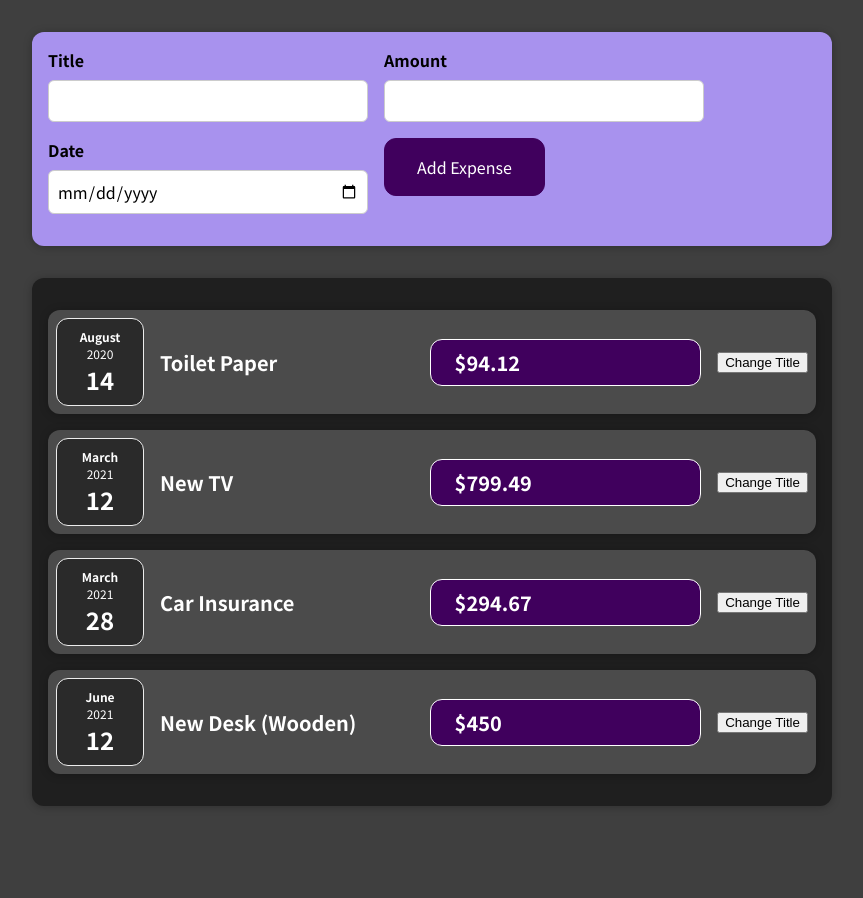
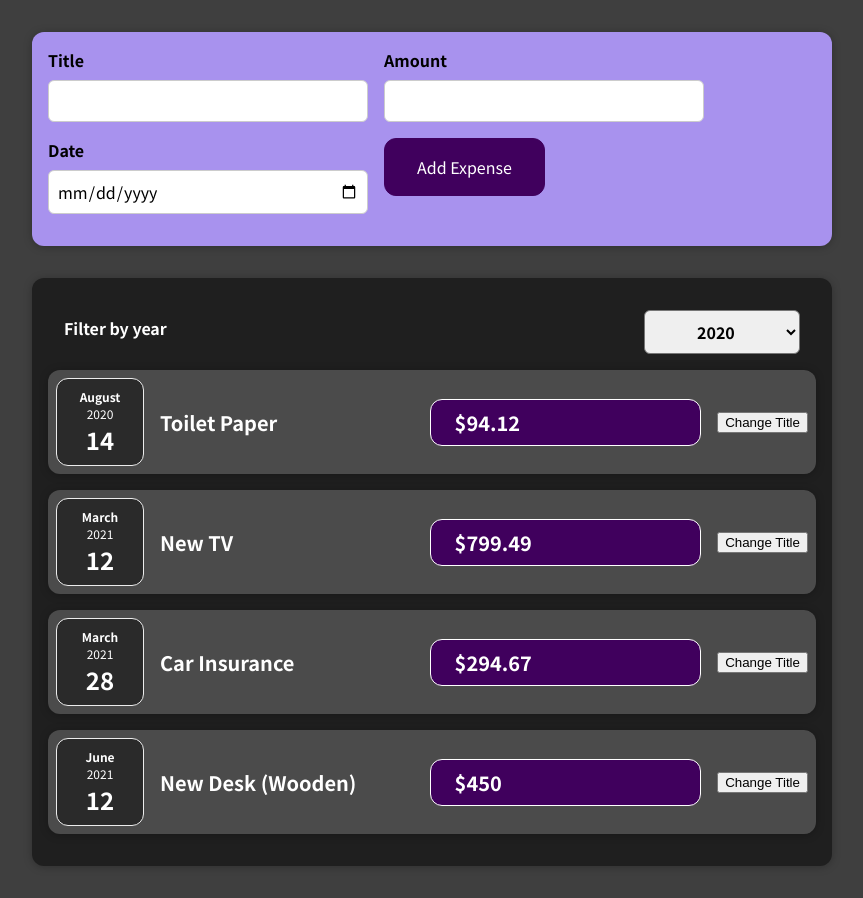
Before and after one commit to mrkarthik3/Expenses-Tracker, a React (Create React App) app: page / in a window 1280 px wide. Shown: the whole page, without its empty margins (208-1071 px from the left). Before the commit the page ends 838 px from the top, so only its background shows below. Built offline with nearby package versions, Linux system fonts and the light colour scheme.

Commit message:
Controlled Components With Two way databinding implemented

```diff
--- a/src/App.js
+++ b/src/App.js
@@ -23,9 +23,14 @@
       date: new Date(2021, 5, 12),
     },
   ];
+
+  const addExpenseHandler = expense => {
+    console.log("Inside App.js");
+    console.log(expense);
+  }
   return (
     <div>
-      <NewExpense />
+      <NewExpense onAddExpense={addExpenseHandler} />
       <Expenses items={expenses} />
     </div>
   );
--- a/src/components/Expenses/Expenses.js
+++ b/src/components/Expenses/Expenses.js
@@ -1,11 +1,24 @@
-import ExpenseItem from './ExpenseItem'
-import './Expenses.css'
-import Card from '../UI/Card'
-import ExpenseForm from '../NewExpense/ExpenseForm'
+import React, { useState } from 'react';
+import ExpenseItem from './ExpenseItem';
+import './Expenses.css';
+import Card from '../UI/Card';
+import ExpensesFilter from './ExpensesFilter';
 
 function Expenses(props) {
+    const [filteredYear, setFilteredYear] = useState('2020')
+    const filterChangeHandler = selectedYear => {
+        console.log("In Expenses.js");
+        console.log(selectedYear);
+        // Lifted state value "selectedYear" from below component ExpensesFilter
+        // is being used to update state in this component.
+        setFilteredYear(selectedYear);
+    }
     return (
         <Card className="expenses">
+            {/*Generally two-way binding is done on normal html elements (Eg. input boxes)
+            But here since I'm doing that on a React Element/Component,
+            ExpensesFilter is a Custom Controlled Component*/}
+            <ExpensesFilter selected={filteredYear} onChangeFilter={filterChangeHandler} />
             <ExpenseItem info={props.items[0]}></ExpenseItem>
             <ExpenseItem info={props.items[1]}></ExpenseItem>
             <ExpenseItem info={props.items[2]}></ExpenseItem>
--- /dev/null
+++ b/src/components/Expenses/ExpensesFilter.css
@@ -0,0 +1,24 @@
+.expenses-filter {
+    color: white;
+    padding: 0 1rem;
+}
+
+.expenses-filter__control {
+    display: flex;
+    width: 100%;
+    align-items: center;
+    justify-content: space-between;
+    margin: 1rem 0;
+}
+
+.expenses-filter label {
+    font-weight: bold;
+    margin-bottom: 0.5rem;
+}
+
+.expenses-filter select {
+    font: inherit;
+    padding: 0.5rem 3rem;
+    font-weight: bold;
+    border-radius: 6px;
+}
--- /dev/null
+++ b/src/components/Expenses/ExpensesFilter.js
@@ -0,0 +1,26 @@
+import React from 'react';
+import './ExpensesFilter.css';
+
+const ExpensesFilter = (props) => {
+
+    // lifting selected year data UP into above component.
+    const dropdownChangeHandler = (event) => {
+        props.onChangeFilter(event.target.value);
+    }
+
+    return (
+        <div className='expenses-filter'>
+            <div className='expenses-filter__control'>
+                <label>Filter by year</label>
+                <select onChange={dropdownChangeHandler} value={props.selected}>
+                    <option value='2022'>2022</option>
+                    <option value='2021'>2021</option>
+                    <option value='2020'>2020</option>
+                    <option value='2019'>2019</option>
+                </select>
+            </div>
+        </div>
+    );
+};
+
+export default ExpensesFilter;
--- a/src/components/NewExpense/ExpenseForm.js
+++ b/src/components/NewExpense/ExpenseForm.js
@@ -21,19 +21,16 @@
     const submitHandler = (event) => {
         event.preventDefault(); // prevent submission and page redirect
 
-        // When Form Submission event occurs,
-        // I can collect the form data (stored in state) into an object
-        // like below
+        // Collecting State data into an object
         const expenseData = {
             title: enteredTitle,
             amount: enteredAmount,
             date: new Date(enteredDate)
         }
 
-        console.log(expenseData);
+        // console.log(expenseData);
+        props.onSaveExpenseData(expenseData);
 
-        // Resetting the state values after logging the data
-        // Due to two-way data binding (giving value=DATAFROMSTATE to each input element)
         setEnteredTitle('');
         setEnteredAmount('');
         setEnteredDate('');
--- a/src/components/NewExpense/NewExpense.js
+++ b/src/components/NewExpense/NewExpense.js
@@ -3,9 +3,18 @@
 import './NewExpense.css';
 
 function NewExpense(props) {
+    const saveExpenseDataHandler = (enteredExpenseData) => {
+        const expenseData = {
+            ...enteredExpenseData,
+            id: Math.random().toString()
+        }
+        // console.log(expenseData);
+
+        props.onAddExpense(expenseData);
+    }
     return (
         <div className='new-expense'>
-            <ExpenseForm />
+            <ExpenseForm onSaveExpenseData={saveExpenseDataHandler} />
         </div>
     )
 }
```
Also changed, not shown: 1 other file (tests, documents, lock files or other folders).
